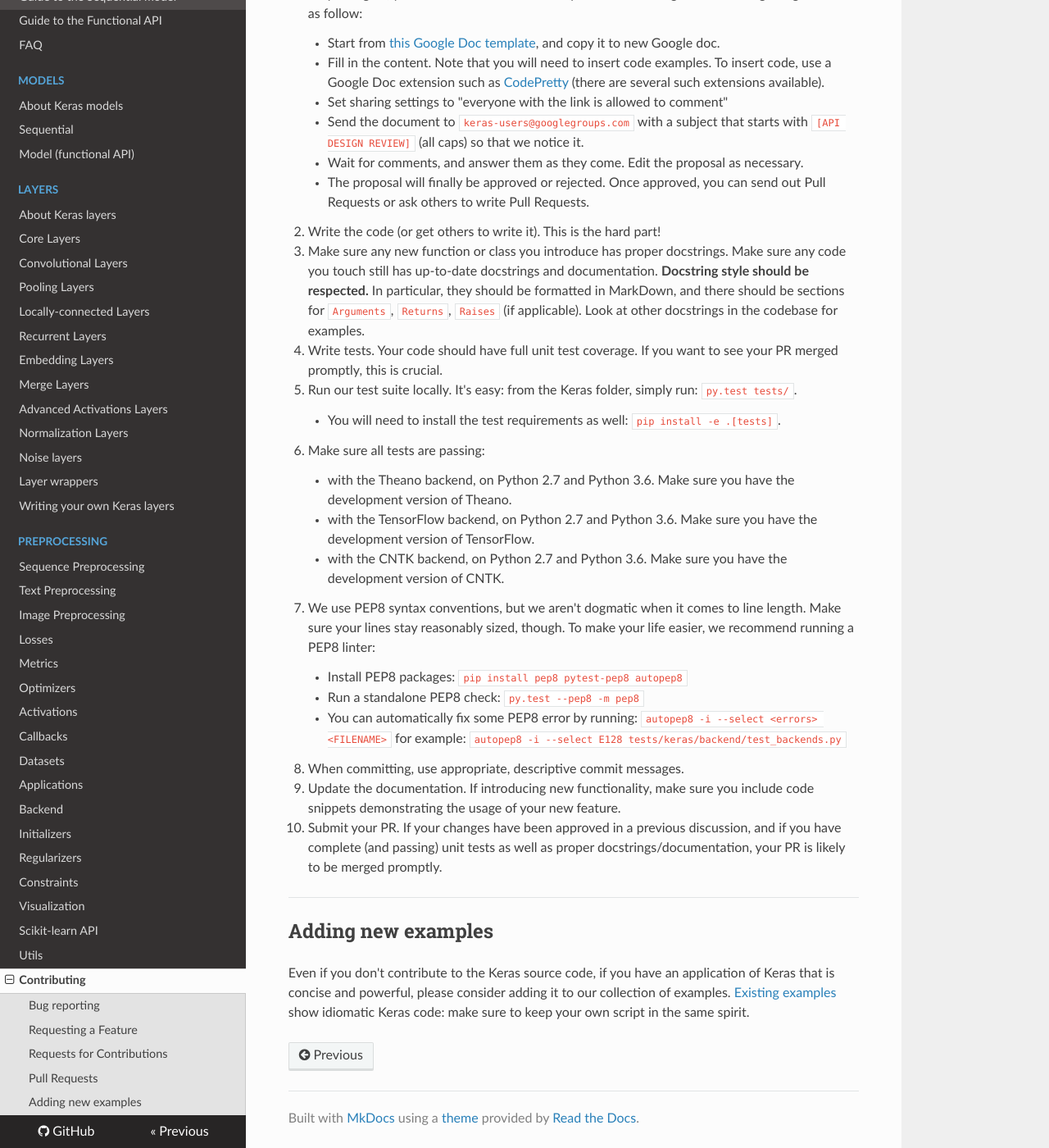
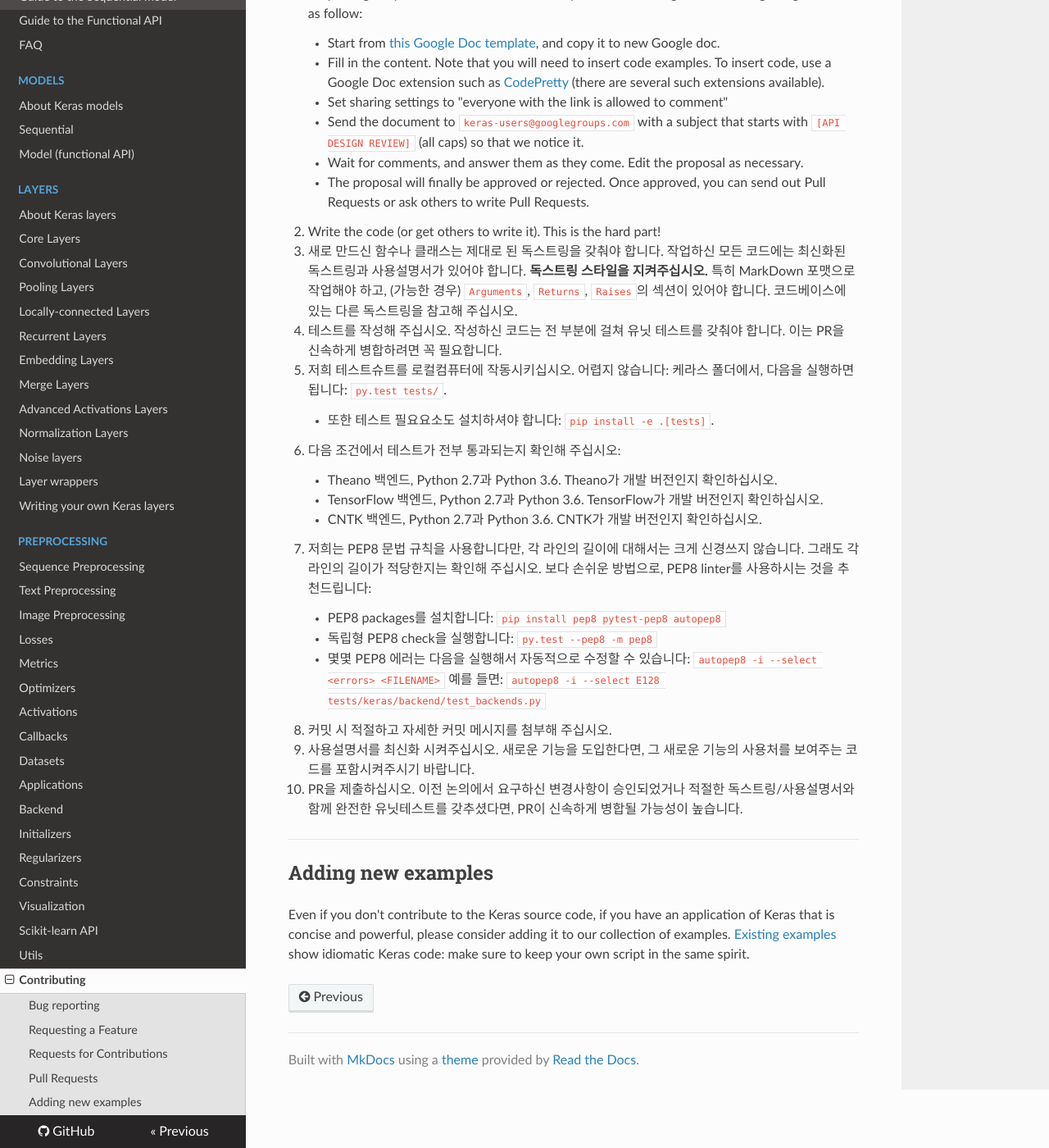
Before and after one commit to keras-team/keras-docs-ko, an MkDocs documentation site: the page built from sources/contributing.md, in a window 1280 px wide and 1400 px high, scrolled down 1850 px. Shown: the whole window at 82% size. Built offline with MkDocs 1.6.1, drawn with Linux system fonts in a browser that asks for light colours; nearby versions of some CDN libraries.

Commit message:
Update contributing.md
앞선 PR에서 제외되었던 풀리퀘스트 항목의 2~10(64-87)까지 번역완료했습니다.
(contributing.md 완료)

```diff
--- a/sources/contributing.md
+++ b/sources/contributing.md
@@ -63,28 +63,28 @@ Here's a quick guide to submitting your improvements:
 
 2. Write the code (or get others to write it). This is the hard part!
 
-3. Make sure any new function or class you introduce has proper docstrings. Make sure any code you touch still has up-to-date docstrings and documentation. **Docstring style should be respected.** In particular, they should be formatted in MarkDown, and there should be sections for `Arguments`, `Returns`, `Raises` (if applicable). Look at other docstrings in the codebase for examples.
+3. 새로 만드신 함수나 클래스는 제대로 된 독스트링을 갖춰야 합니다. 작업하신 모든 코드에는 최신화된 독스트링과 사용설명서가 있어야 합니다. **독스트링 스타일을 지켜주십시오.** 특히 MarkDown 포맷으로 작업해야 하고, (가능한 경우) `Arguments`, `Returns`, `Raises`의 섹션이 있어야 합니다. 코드베이스에 있는 다른 독스트링을 참고해 주십시오.
 
-4. Write tests. Your code should have full unit test coverage. If you want to see your PR merged promptly, this is crucial.
+4. 테스트를 작성해 주십시오. 작성하신 코드는 전 부분에 걸쳐 유닛 테스트를 갖춰야 합니다. 이는 PR을 신속하게 병합하려면 꼭 필요합니다.
 
-5. Run our test suite locally. It's easy: from the Keras folder, simply run: `py.test tests/`.
-    - You will need to install the test requirements as well: `pip install -e .[tests]`.
+5. 저희 테스트슈트를 로컬컴퓨터에 작동시키십시오. 어렵지 않습니다: 케라스 폴더에서, 다음을 실행하면 됩니다: `py.test tests/`.
+    - 또한 테스트 필요요소도 설치하셔야 합니다: `pip install -e .[tests]`.
 
-6. Make sure all tests are passing:
-    - with the Theano backend, on Python 2.7 and Python 3.6. Make sure you have the development version of Theano.
-    - with the TensorFlow backend, on Python 2.7 and Python 3.6. Make sure you have the development version of TensorFlow.
-    - with the CNTK backend, on Python 2.7 and Python 3.6. Make sure you have the development version of CNTK.
+6. 다음 조건에서 테스트가 전부 통과되는지 확인해 주십시오:
+    - Theano 백엔드, Python 2.7과 Python 3.6. Theano가 개발 버전인지 확인하십시오.
+    - TensorFlow 백엔드, Python 2.7과 Python 3.6. TensorFlow가 개발 버전인지 확인하십시오.
+    - CNTK 백엔드, Python 2.7과 Python 3.6. CNTK가 개발 버전인지 확인하십시오.
 
-7. We use PEP8 syntax conventions, but we aren't dogmatic when it comes to line length. Make sure your lines stay reasonably sized, though. To make your life easier, we recommend running a PEP8 linter:
-    - Install PEP8 packages: `pip install pep8 pytest-pep8 autopep8`
-    - Run a standalone PEP8 check: `py.test --pep8 -m pep8`
-    - You can automatically fix some PEP8 error by running: `autopep8 -i --select <errors> <FILENAME>` for example: `autopep8 -i --select E128 tests/keras/backend/test_backends.py`
+7. 저희는 PEP8 문법 규칙을 사용합니다만, 각 라인의 길이에 대해서는 크게 신경쓰지 않습니다. 그래도 각 라인의 길이가 적당한지는 확인해 주십시오. 보다 손쉬운 방법으로, PEP8 linter를 사용하시는 것을 추천드립니다:
+    - PEP8 packages를 설치합니다: `pip install pep8 pytest-pep8 autopep8`
+    - 독립형 PEP8 check을 실행합니다: `py.test --pep8 -m pep8`
+    - 몇몇 PEP8 에러는 다음을 실행해서 자동적으로 수정할 수 있습니다: `autopep8 -i --select <errors> <FILENAME>` 예를 들면: `autopep8 -i --select E128 tests/keras/backend/test_backends.py`
 
-8. When committing, use appropriate, descriptive commit messages.
+8. 커밋 시 적절하고 자세한 커밋 메시지를 첨부해 주십시오.
 
-9. Update the documentation. If introducing new functionality, make sure you include code snippets demonstrating the usage of your new feature.
+9. 사용설명서를 최신화 시켜주십시오. 새로운 기능을 도입한다면, 그 새로운 기능의 사용처를 보여주는 코드를 포함시켜주시기 바랍니다.
 
-10. Submit your PR. If your changes have been approved in a previous discussion, and if you have complete (and passing) unit tests as well as proper docstrings/documentation, your PR is likely to be merged promptly.
+10. PR을 제출하십시오. 이전 논의에서 요구하신 변경사항이 승인되었거나 적절한 독스트링/사용설명서와 함께 완전한 유닛테스트를 갖추셨다면, PR이 신속하게 병합될 가능성이 높습니다.
 
 ---
 
```
